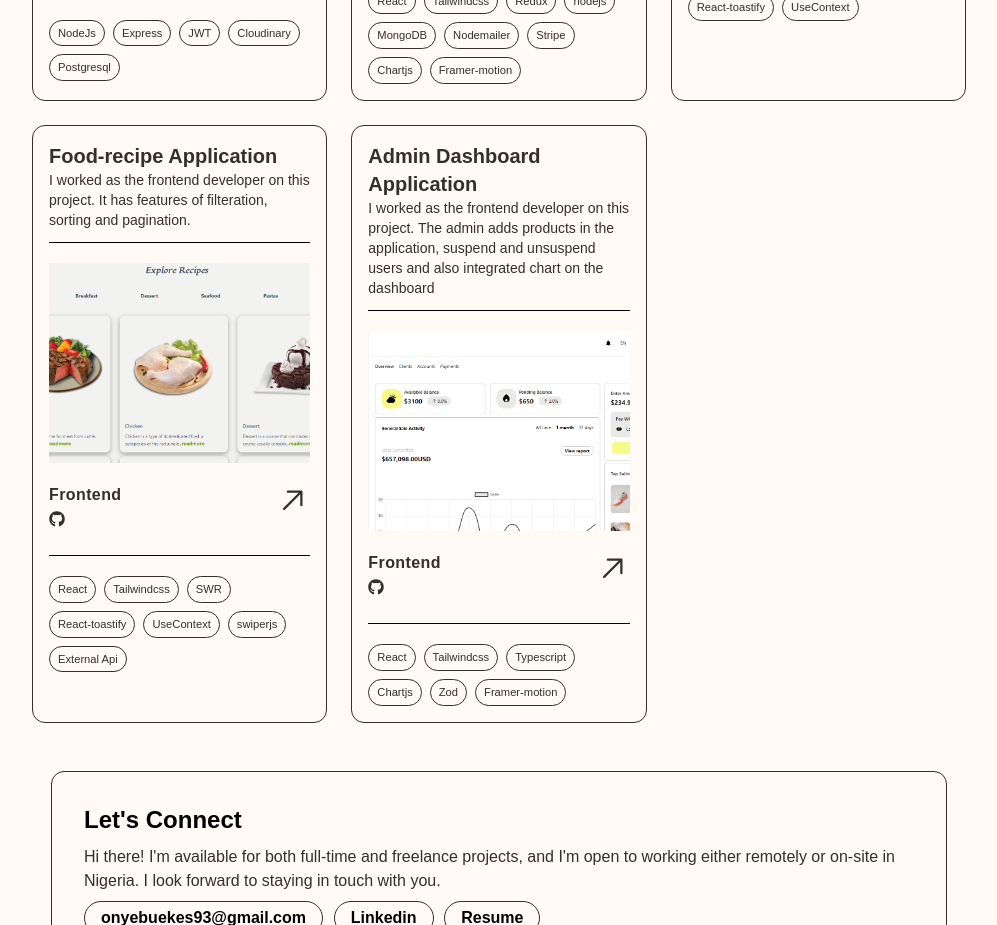
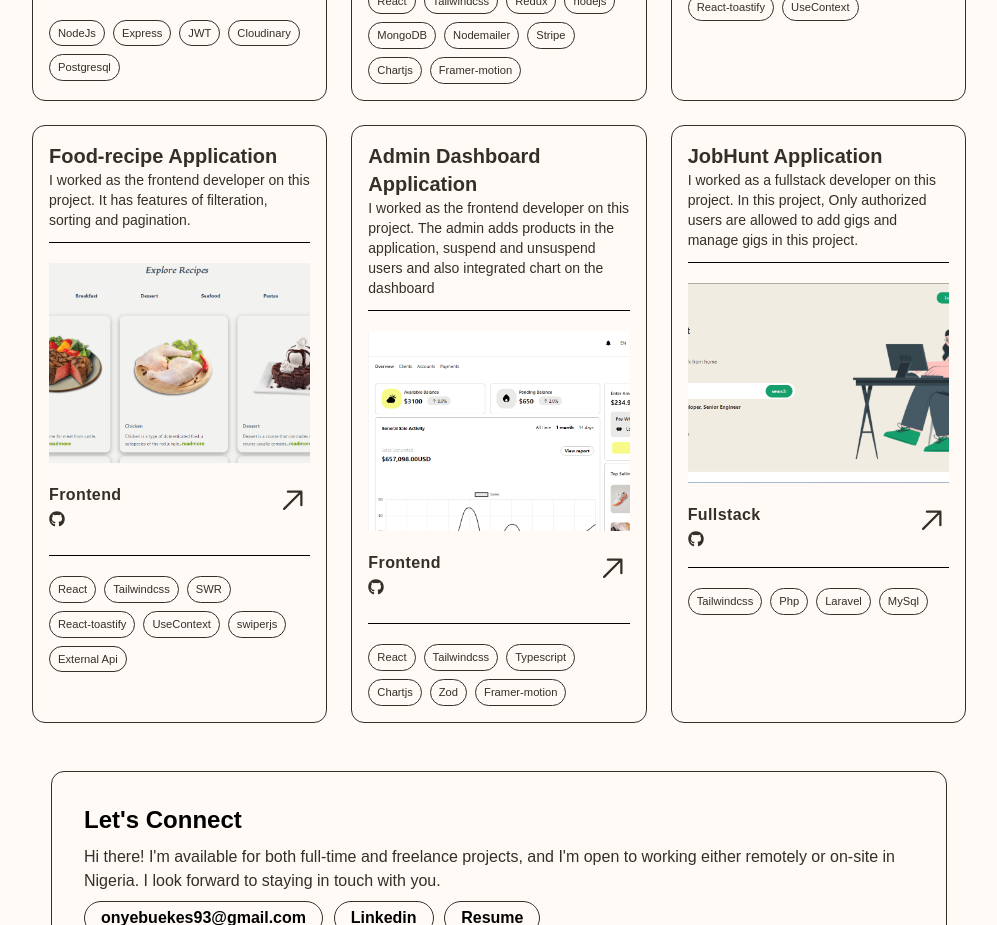
Before and after one commit to Samuel202093/portfolio, a React (Vite) app: page / in a window 1280 px wide. Shown: the part 980-1905 px from the top of the page, without its empty margins (141-1138 px from the left). Built offline with nearby package versions, Linux system fonts and the light colour scheme; some icons are missing.

Commit message:
added laravel_project

```diff
--- a/src/components/Modal.jsx
+++ b/src/components/Modal.jsx
@@ -34,7 +34,7 @@ const Modal = ({setShowModal, showModal}) => {
                 <h2 className='text-base font-semibold text-[rgb(50,48,40)]'>Technical Skills</h2>
                 <div className='w-fit min-h-[30vh] border-2y border-green-800y flex flex-wrap gap-6'>
                     {technicalSkills.map((x, index)=>{
-                        return(<span key={index} className='border-[1px] bg-[#488C3E] text-[rgb(255,250,246)] px-6 py-1 rounded-full text-sm font-semibold'>{x.name}</span>)
+                        return(<span key={index} className='border-[1px] bg-[#488C3E] text-[rgb(255,250,246)] px-6 py-2 rounded-full text-sm font-semibold'>{x.name}</span>)
                     })}
                 </div>
             </div>
--- a/src/data/data.js
+++ b/src/data/data.js
@@ -3,6 +3,7 @@ import foodImg from '../assets/img/food-recipe-explore.png'
 import examImg from '../assets/img/exams.png'
 import jobImg from '../assets/img/job_search.png'
 import adminImg from "../assets/img/admin_dashboard.png"
+import laravelImg from "../assets/img/laravel_jobsite_app.png"
 
 export const links = [
     {
@@ -83,6 +84,16 @@ export const projectData = [
         stack: "Frontend",
         github_link: "https://github.com/Samuel202093/Typescript_Admin_Dashboard",
         url: "https://typescriptadmindashboard.netlify.app/"
+    },
+    {
+        id: 6,
+        title: "JobHunt Application",
+        description: "I worked as a fullstack developer on this project. In this project, Only authorized users are allowed to add gigs and manage gigs in this project.",
+        tags:["Tailwindcss","Php", "Laravel", "MySql"],
+        img: laravelImg,
+        stack: "Fullstack",
+        github_link: "https://github.com/Samuel202093/jobsite_laravel_project",
+        url: ""
     }
 
 ]
@@ -125,8 +136,16 @@ export const technicalSkills = [
         percent: 75
     },
     {
+        name: 'Php',
+        percent: 70
+    },
+    {
         name: 'MongoDb',
         percent: 70
+    },
+    {
+        name: 'Mysql',
+        percent: 60
     },
     {
         name: 'PostgreSql',
```
Also changed, not shown: src/assets/img/laravel_jobsite_app.png (added), src/assets/img/samuel-img.png (added).
